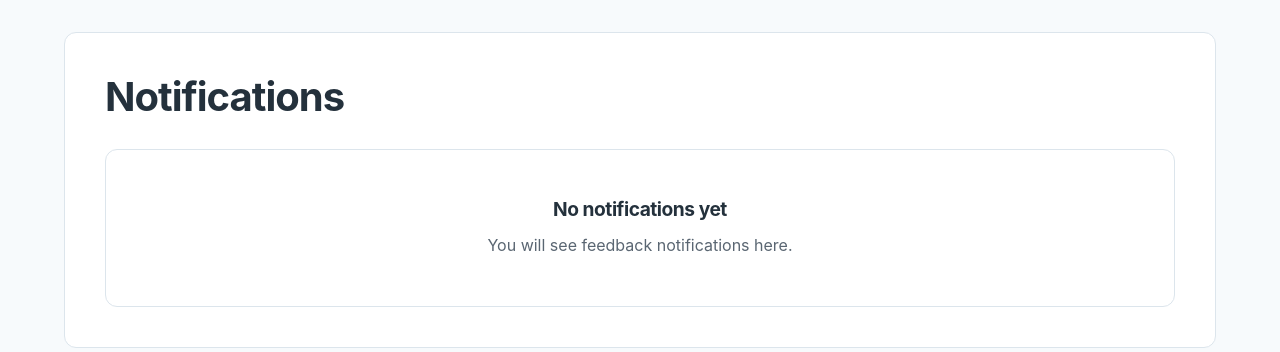
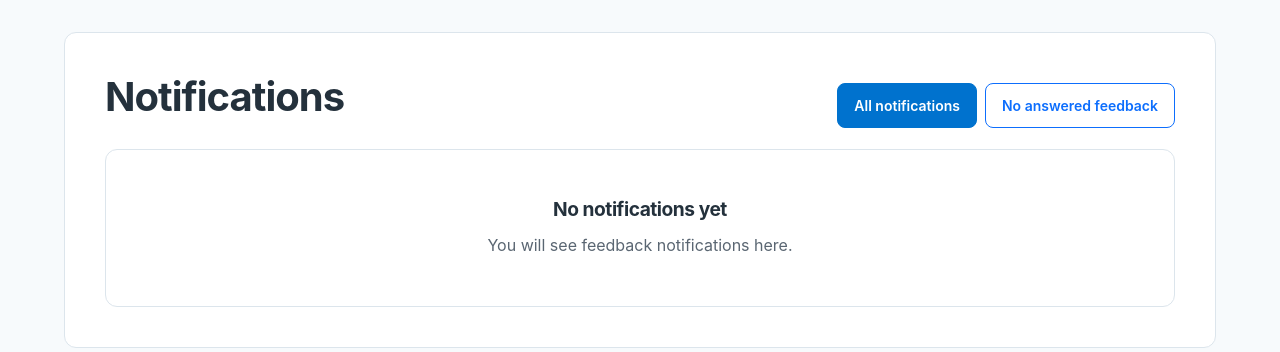
Before and after one commit to upm-agile-team2/upm-entrepreneurship-platform, a Django app: page /notifications/ in a window 1280 px wide. Shown: the part 73-425 px from the top of the page. Run offline with Django 5.2, Linux system fonts and the light colour scheme; the visitor is signed in with stand-in values (Sample User, id 1); data that the repository does not hold is empty.

Commit message:
feat(notifications): improve feedback notification management

```diff
--- a/ideas/urls.py
+++ b/ideas/urls.py
@@ -18,6 +18,16 @@ urlpatterns = [
     path("ideas/<int:idea_id>/edit/", views.edit_idea, name="edit"),
     path("notifications/", views.notifications, name="notifications"),
     path(
+        "notifications/read-all/",
+        views.mark_notifications_read,
+        name="mark-notifications-read",
+    ),
+    path(
+        "notifications/<int:notification_id>/dismiss/",
+        views.dismiss_notification,
+        name="dismiss-notification",
+    ),
+    path(
         "notifications/<int:notification_id>/",
         views.open_notification,
         name="open-notification",
--- a/ideas/views.py
+++ b/ideas/views.py
@@ -109,6 +109,7 @@ def submit_reply(request, feedback_id):
         reply.feedback = feedback
         reply.author = request.user
         reply.save()
+        Notification.objects.filter(feedback=feedback).delete()
         messages.success(request, _("Your reply has been submitted."))
         return redirect("ideas:detail", idea_id=feedback.idea_id)
     return _render_idea_detail_with_reply_form(request, feedback.idea, feedback, form)
@@ -124,12 +125,15 @@ def toggle_feedback_status(request, feedback_id):
     )
     if not request.user.is_student or feedback.idea.owner_id != request.user.pk:
         raise PermissionDenied
+    was_resolved = feedback.status == Feedback.Status.RESOLVED
     feedback.status = (
         Feedback.Status.NORMAL
-        if feedback.status == Feedback.Status.RESOLVED
+        if was_resolved
         else Feedback.Status.RESOLVED
     )
     feedback.save(update_fields=["status"])
+    if not was_resolved:
+        Notification.objects.filter(feedback=feedback).delete()
     return redirect("ideas:detail", idea_id=feedback.idea_id)
 
 
@@ -221,11 +225,44 @@ def notifications(request):
     notification_items = Notification.objects.filter(
         recipient=request.user
     ).select_related("feedback__idea", "feedback__author")
+    notification_filter = request.GET.get("filter")
+    if notification_filter == "unanswered":
+        notification_items = notification_items.filter(
+            feedback__status=Feedback.Status.NORMAL,
+            feedback__replies__isnull=True,
+        )
     return render(
         request,
         "ideas/notifications.html",
-        {"notification_items": notification_items},
+        {
+            "notification_items": notification_items.distinct(),
+            "notification_filter": notification_filter,
+        },
     )
+
+
+@login_required(login_url=reverse_lazy("accounts:login"))
+def dismiss_notification(request, notification_id):
+    if request.method != "POST":
+        raise PermissionDenied
+    notification = get_object_or_404(
+        Notification,
+        pk=notification_id,
+        recipient=request.user,
+    )
+    notification.delete()
+    return redirect("ideas:notifications")
+
+
+@login_required(login_url=reverse_lazy("accounts:login"))
+def mark_notifications_read(request):
+    if request.method != "POST":
+        raise PermissionDenied
+    Notification.objects.filter(
+        recipient=request.user,
+        is_read=False,
+    ).update(is_read=True)
+    return redirect("ideas:notifications")
 
 
 @login_required(login_url=reverse_lazy("accounts:login"))
--- a/templates/ideas/notifications.html
+++ b/templates/ideas/notifications.html
@@ -7,12 +7,37 @@
   <section class="detail-surface" aria-labelledby="notifications-heading">
     <header class="section-heading">
       <h1 id="notifications-heading">{% translate "Notifications" %}</h1>
+      <div class="d-flex flex-wrap gap-2">
+        <a
+          href="{% url 'ideas:notifications' %}"
+          class="btn btn-sm {% if not notification_filter %}btn-primary{% else %}btn-outline-primary{% endif %}"
+          {% if not notification_filter %}aria-current="page"{% endif %}
+        >
+          {% translate "All notifications" %}
+        </a>
+        <a
+          href="{% url 'ideas:notifications' %}?filter=unanswered"
+          class="btn btn-sm {% if notification_filter == 'unanswered' %}btn-primary{% else %}btn-outline-primary{% endif %}"
+          {% if notification_filter == 'unanswered' %}aria-current="page"{% endif %}
+        >
+          {% translate "No answered feedback" %}
+        </a>
+        {% if unread_notification_count %}
+          <form method="post" action="{% url 'ideas:mark-notifications-read' %}">
+            {% csrf_token %}
+            <button type="submit" class="btn btn-sm btn-outline-secondary">
+              {% translate "Mark all as read" %}
+            </button>
+          </form>
+        {% endif %}
+      </div>
     </header>
 
     {% for notification in notification_items %}
+      <div class="d-flex align-items-center gap-3 border-bottom py-3">
         <a
           href="{% url 'ideas:open-notification' notification.pk %}"
-        class="d-block text-decoration-none border-bottom py-3{% if not notification.is_read %} fw-semibold{% endif %}"
+          class="flex-grow-1 text-decoration-none{% if not notification.is_read %} fw-semibold{% endif %}"
           {% if not notification.is_read %}aria-label="{% translate 'Unread notification' %}"{% endif %}
         >
           <span>
@@ -32,6 +57,13 @@
             </time>
           </small>
         </a>
+        <form method="post" action="{% url 'ideas:dismiss-notification' notification.pk %}">
+          {% csrf_token %}
+          <button type="submit" class="btn btn-sm btn-outline-secondary">
+            {% translate "Remove" %}
+          </button>
+        </form>
+      </div>
     {% empty %}
       <div class="empty-state">
         <h2>{% translate "No notifications yet" %}</h2>
```
Also changed, not shown: ideas/tests.py (+96 -0 lines). Lines whose indentation alone changed are shown as unchanged.
